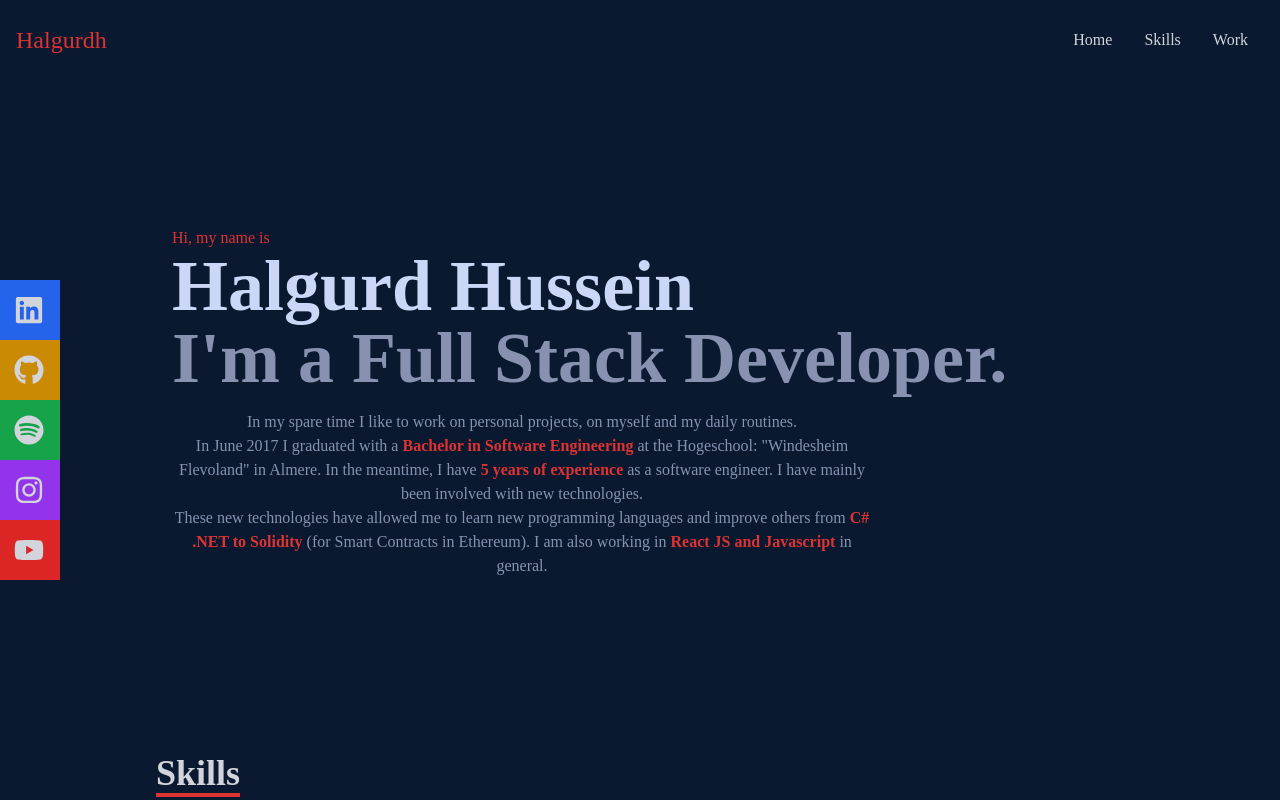
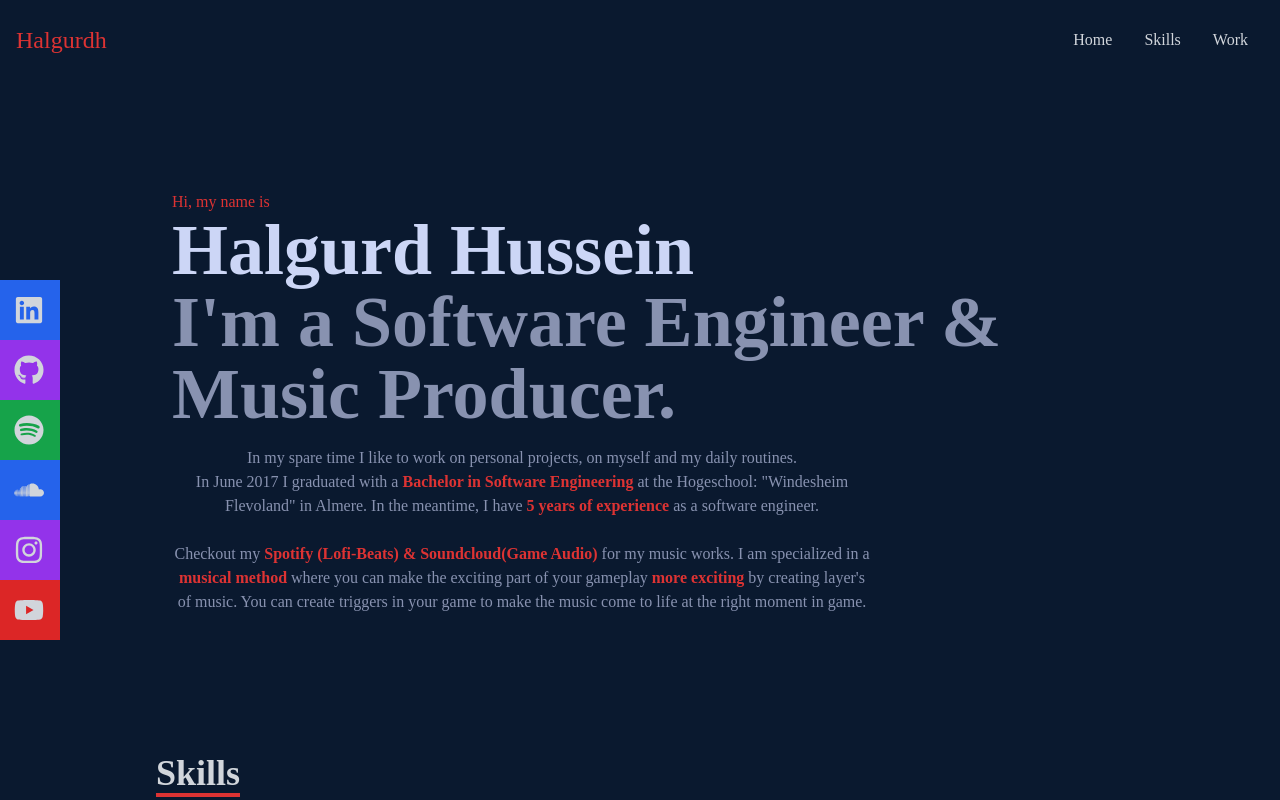
Before and after one commit to halgurdh/halgurdh.github.io, a React (Create React App) app: page / in a window 1280 px wide. Shown: the top 800 px of the page. Built offline with nearby package versions, Linux system fonts and the light colour scheme.

Commit message:
typo fix

```diff
--- a/src/components/Home.jsx
+++ b/src/components/Home.jsx
@@ -10,7 +10,7 @@ const Home = () => {
           Halgurd Hussein
         </h1>
         <h2 className="text-4xl sm:text-7xl font-bold text-[#8892b0]">
-          I'm a Full Stack Developer.
+          I'm a Software Engineer & Music Producer.
         </h2>
         <div className="text-center">
           <p className="top-50 left-80 text-[#8892b0] py-4 max-w-[700px]">
@@ -20,13 +20,13 @@ const Home = () => {
             at the Hogeschool: "Windesheim Flevoland" in Almere. In the
             meantime, I have{" "}
             <b className="text-[#dd3333]">5 years of experience</b> as a
-            software engineer. I have mainly been involved with new
-            technologies. <br /> These new technologies have allowed me to learn
-            new programming languages and improve others from{" "}
-            <b className="text-[#dd3333]">C# .NET to Solidity</b> (for Smart
-            Contracts in Ethereum). I am also working in{" "}
-            <b className="text-[#dd3333]">React JS and Javascript</b> in
-            general.
+            software engineer.
+            <br/>
+            <br/>
+            Checkout my <b className="text-[#dd3333]">Spotify (Lofi-Beats) & Soundcloud(Game Audio)</b> for my music works.
+            I am specialized in a <b className="text-[#dd3333]">musical method</b> where you can make the
+            exciting part of your gameplay <b className="text-[#dd3333]">more exciting</b> by creating layer's of music.
+            You can create triggers in your game to make the music come to life at the right moment in game.
           </p>
         </div>
       </div>
--- a/src/components/Navbar.jsx
+++ b/src/components/Navbar.jsx
@@ -7,6 +7,7 @@ import {
   FaSpotify,
   FaInstagram,
   FaYoutube,
+  FaSoundcloud,
 } from "react-icons/fa";
 import { Link } from "react-scroll";
 
@@ -80,7 +81,7 @@ const Navbar = () => {
       {/* Social icons */}
       <div className="hidden lg:flex fixed flex-col top-[35%] left-0">
         <ul>
-          <li className="w-[160px] h-[60px] flex justify-between items-center ml-[-100px] hover:ml-[-10px] duration-300 bg-blue-600">
+          <li className="w-[180px] h-[60px] flex justify-between items-center ml-[-120px] hover:ml-[-10px] duration-300 bg-blue-600">
             <a
               className="flex justify-between items-center w-full text-gray-300"
               href="https://www.linkedin.com/in/halgurdhussein/"
@@ -89,7 +90,7 @@ const Navbar = () => {
               Linkedin <FaLinkedin size={30} />
             </a>
           </li>
-          <li className="w-[160px] h-[60px] flex justify-between items-center ml-[-100px] hover:ml-[-10px] duration-300 bg-yellow-600">
+          <li className="w-[180px] h-[60px] flex justify-between items-center ml-[-120px] hover:ml-[-10px] duration-300 bg-purple-600">
             <a
               className="flex justify-between items-center w-full text-gray-300"
               href="https://github.com/halgurdh/"
@@ -98,7 +99,7 @@ const Navbar = () => {
               Github <FaGithub size={30} />
             </a>
           </li>
-          <li className="w-[160px] h-[60px] flex justify-between items-center ml-[-100px] hover:ml-[-10px] duration-300 bg-green-600">
+          <li className="w-[180px] h-[60px] flex justify-between items-center ml-[-120px] hover:ml-[-10px] duration-300 bg-green-600">
             <a
               className="flex justify-between items-center w-full text-gray-300"
               href="https://open.spotify.com/artist/27axU7fE93Z7h8OhRFrD4r"
@@ -107,7 +108,16 @@ const Navbar = () => {
               Spotify <FaSpotify size={30} />
             </a>
           </li>
-          <li className="w-[160px] h-[60px] flex justify-between items-center ml-[-100px] hover:ml-[-10px] duration-300 bg-purple-600">
+          <li className="w-[180px] h-[60px] flex justify-between items-center ml-[-120px] hover:ml-[-10px] duration-300 bg-blue-600">
+            <a
+              className="flex justify-between items-center w-full text-gray-300"
+              href="https://soundcloud.com/officialallgood"
+              target="_blank"
+            >
+              Soundcloud <FaSoundcloud size={30} />
+            </a>
+          </li>
+          <li className="w-[180px] h-[60px] flex justify-between items-center ml-[-120px] hover:ml-[-10px] duration-300 bg-purple-600">
             <a
               className="flex justify-between items-center w-full text-gray-300"
               href="https://www.instagram.com/chilledpunks/"
@@ -116,7 +126,7 @@ const Navbar = () => {
               Instagram <FaInstagram size={30} />
             </a>
           </li>
-          <li className="w-[160px] h-[60px] flex justify-between items-center ml-[-100px] hover:ml-[-10px] duration-300 bg-red-600">
+          <li className="w-[180px] h-[60px] flex justify-between items-center ml-[-120px] hover:ml-[-10px] duration-300 bg-red-600">
             <a
               className="flex justify-between items-center w-full text-gray-300"
               href="https://www.youtube.com/channel/UCphudYz0DxkskQGke7qhQvQ"
```
